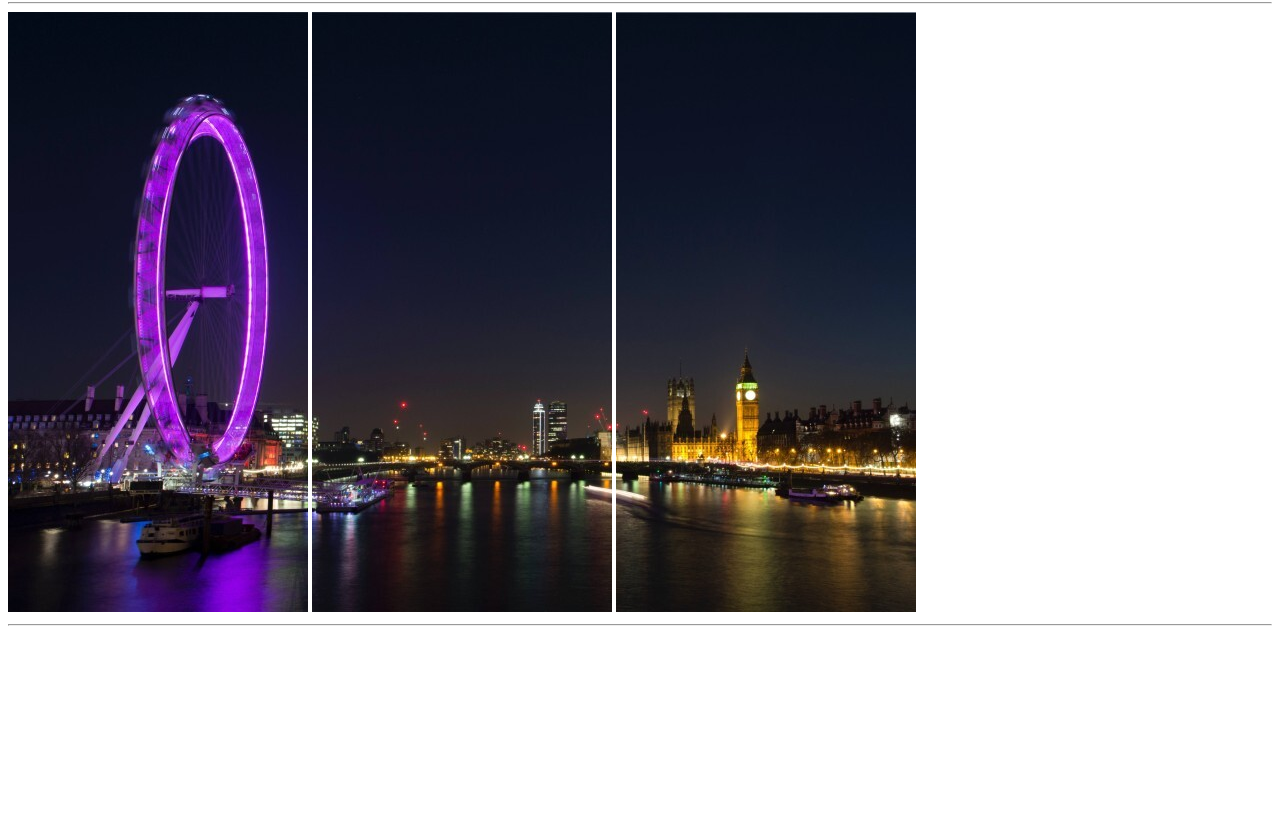
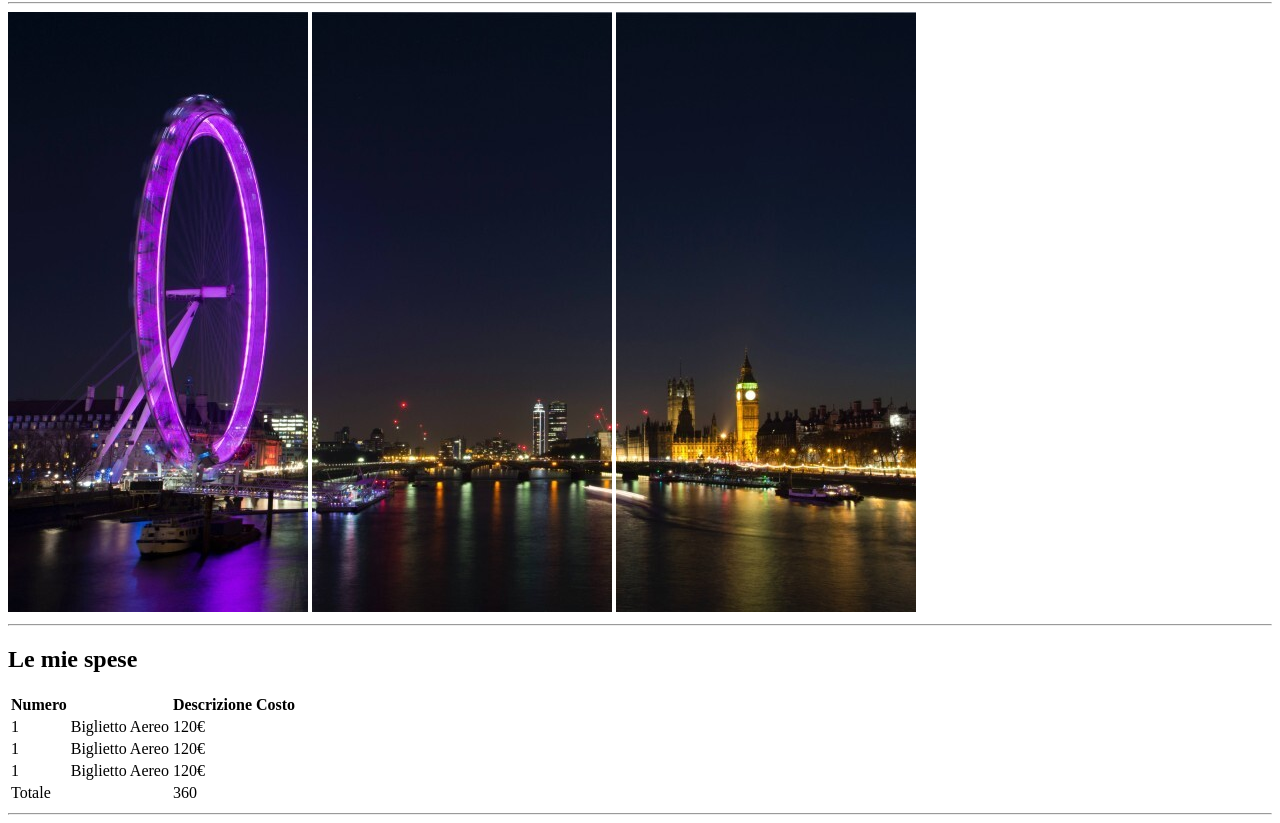
Before and after one commit to LiciaLicari/html-london-trip, a plain HTML site: page index.html in a window 1280 px wide. Shown: the part 78-901 px from the top of the page. Before the commit the page ends 800 px from the top, so only its background shows below. Drawn offline with Linux system fonts and the light colour scheme.

Commit message:
add table content

```diff
--- a/index.html
+++ b/index.html
@@ -14,21 +14,74 @@
             Il mio viaggio a Londra
         </h1>
         <!--/document title-->
+    </header>
+    <!--/header-->
 
-        <hr>
+<hr>
+
         <section class="row">
 
             <img src="/img/pexels-bill-emrich-230794-0.jpg" alt="first third of a pic about a view with the london eye in it">
 
             <img src="/img/pexels-bill-emrich-230794-1.jpg" alt="same pic, second third with london eye surroundings">
 
-            <img src="/img/pexels-bill-emrich-230794-2.jpg" alt="ame pic, last third with london eye surroundings">
+            <img src="/img/pexels-bill-emrich-230794-2.jpg" alt="same pic, last third with london eye surroundings">
 
         </section>
         <!--/section-->
 
-    </header>
-    <!--/header-->
+<hr>
+
+        <section>
+            <h2>
+                Le mie spese
+            </h2>
+
+            <table>
+                <!--intestazione tabella-->
+                <thead>
+                    <tr>
+                        <th>Numero<th>
+                        <th>Descrizione</th>
+                        <th>Costo</th>
+                    </tr>
+                </thead>
+                <!--fine intestazione tabella-->
+
+                <!--corpo tabella-->
+                <tbody>
+                    <tr>
+                        <td>1</td>
+                        <td>Biglietto Aereo</td>
+                        <td>120&euro;</td>
+                    </tr>
+                    <tr>
+                        <td>1</td>
+                        <td>Biglietto Aereo</td>
+                        <td>120&euro;</td>
+                    </tr>
+                    <tr>
+                        <td>1</td>
+                        <td>Biglietto Aereo</td>
+                        <td>120&euro;</td>
+                    </tr>
+                </tbody>
+                <!--fine corpo tabella-->
+
+                <!--chiusura tabella-->
+                <tfoot>
+                    <tr>
+                        <td>Totale</td>
+                        <td></td>
+                        <td>360</td>
+                    </tr>
+                </tfoot>
+                <!--chiusura tabella-->
+            </table>
+
+        </section>
+
+
     <!--ma che ne so-->
 
     <hr
```
